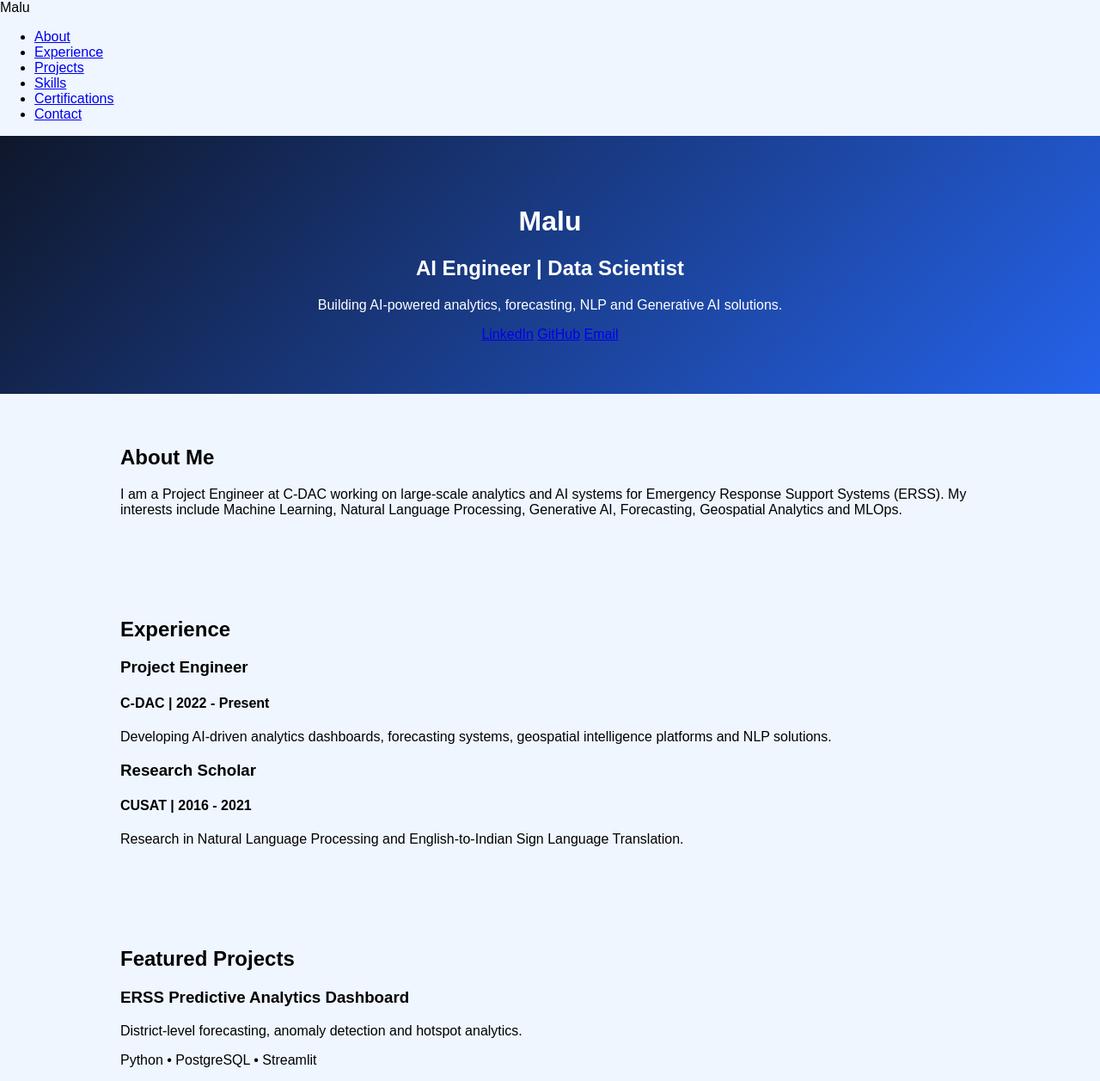
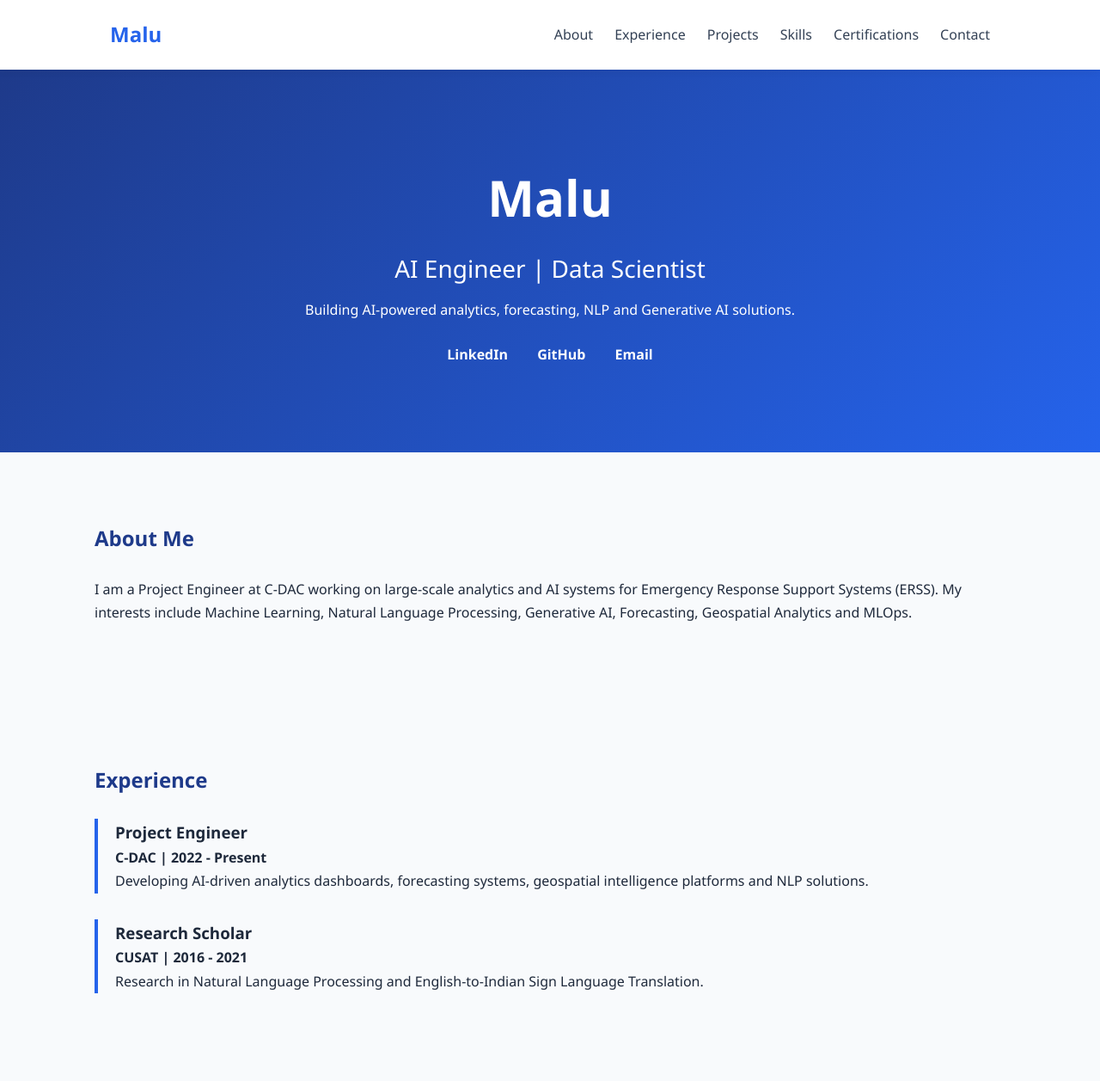
Before and after one commit to nairsmalu/nairsmalu.github.io, a plain HTML site: page index.html in a window 1280 px wide. Shown: the top 1257 px of the page at 86% size. Drawn offline with Linux system fonts and the light colour scheme.

Commit message:
Refactor CSS styles for improved layout and design

```diff
--- a/style.css
+++ b/style.css
@@ -1,98 +1,145 @@
+*{
+    margin:0;
+    padding:0;
+    box-sizing:border-box;
+}
+
 body{
+    font-family:Segoe UI, sans-serif;
+    background:#f8fafc;
+    color:#1e293b;
+    line-height:1.7;
+}
 
-font-family:Arial;
+nav{
+    background:white;
+    display:flex;
+    justify-content:space-between;
+    align-items:center;
+    padding:20px 10%;
+    position:sticky;
+    top:0;
+    z-index:1000;
+    box-shadow:0 2px 10px rgba(0,0,0,.05);
+}
 
-margin:0;
+.logo{
+    font-size:24px;
+    font-weight:700;
+    color:#2563eb;
+}
 
-background:#EFF6FF;
+nav ul{
+    display:flex;
+    list-style:none;
+    gap:25px;
+}
 
+nav a{
+    text-decoration:none;
+    color:#334155;
+    font-weight:500;
+}
+
+nav a:hover{
+    color:#2563eb;
 }
 
 header{
-
-background:linear-gradient(
-135deg,
-#0F172A,
-#2563EB
-);
-
-color:white;
-
-padding:60px;
-
-text-align:center;
-
+    background:linear-gradient(135deg,#1e3a8a,#2563eb);
+    color:white;
+    text-align:center;
+    padding:100px 20px;
 }
 
-.profile{
-
-width:180px;
-
-height:180px;
-
-border-radius:50%;
-
-border:5px solid white;
-
+header h1{
+    font-size:58px;
 }
 
-.btn{
+header h2{
+    font-size:28px;
+    margin:10px 0;
+    font-weight:400;
+}
 
-display:inline-block;
+header p{
+    max-width:700px;
+    margin:auto;
+}
 
-margin-top:20px;
+.links{
+    margin-top:25px;
+}
 
-padding:12px 20px;
-
-background:white;
-
-color:#2563EB;
-
-text-decoration:none;
-
-font-weight:bold;
-
-border-radius:10px;
-
+.links a{
+    color:white;
+    text-decoration:none;
+    margin:0 15px;
+    font-weight:600;
 }
 
 section{
-
-padding:40px;
-
-max-width:1000px;
-
-margin:auto;
-
+    max-width:1100px;
+    margin:auto;
+    padding:80px 20px;
 }
 
-.card{
+section h2{
+    color:#1e3a8a;
+    margin-bottom:25px;
+}
 
-background:white;
+.timeline .item{
+    border-left:4px solid #2563eb;
+    padding-left:20px;
+    margin-bottom:30px;
+}
 
-padding:20px;
+.project-grid{
+    display:grid;
+    grid-template-columns:repeat(auto-fit,minmax(280px,1fr));
+    gap:25px;
+}
 
-margin-bottom:20px;
+.project-card{
+    background:white;
+    padding:25px;
+    border-radius:14px;
+    box-shadow:0 4px 15px rgba(0,0,0,.08);
+    transition:.3s;
+}
 
-border-radius:15px;
+.project-card:hover{
+    transform:translateY(-5px);
+}
 
-box-shadow:
-0 4px 10px rgba(0,0,0,0.1);
+.project-card span{
+    display:block;
+    margin-top:15px;
+    color:#2563eb;
+    font-weight:600;
+}
 
+.skills{
+    display:flex;
+    flex-wrap:wrap;
+    gap:12px;
 }
 
 .skills span{
+    background:#dbeafe;
+    color:#1d4ed8;
+    padding:10px 18px;
+    border-radius:25px;
+}
 
-display:inline-block;
+.cert-list li{
+    margin-bottom:12px;
+}
 
-background:#DBEAFE;
-
-color:#1D4ED8;
-
-padding:10px 15px;
-
-margin:5px;
-
-border-radius:25px;
-
+footer{
+    text-align:center;
+    padding:30px;
+    background:#0f172a;
+    color:white;
 }
```
